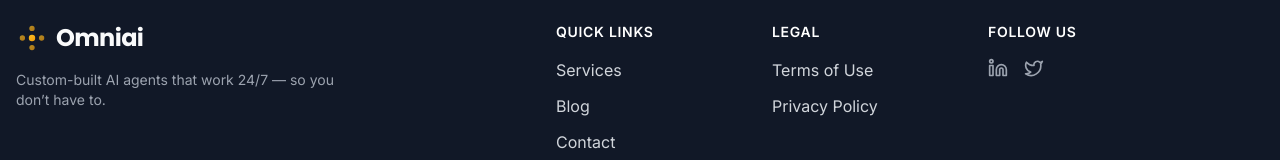
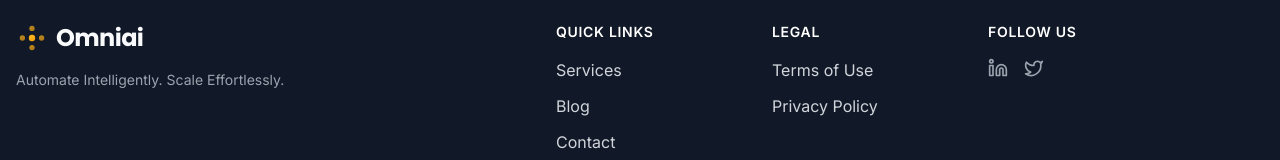
Before and after one commit to Tobiloba00/omniai-site, a Next.js app: page / in a window 1280 px wide. Shown: the part 5614-5774 px from the top of the page. Built offline with nearby package versions, Linux system fonts and the light colour scheme.

Commit message:
Update footer.tsx
Fix hydration error in footer motto

```diff
--- a/src/components/layout/footer.tsx
+++ b/src/components/layout/footer.tsx
@@ -31,9 +31,9 @@ export function Footer() {
             <Link href="/" className="mb-4 inline-block">
               <Logo lightText />
             </Link>
-            <p className="text-sm text-gray-400 max-w-xs">
-              Custom-built AI agents that work 24/7 — so you don’t have to.
-            </p>
+           <p className="text-sm text-gray-400 max-w-xs">
+  Automate Intelligently. Scale Effortlessly.
+</p>
           </div>
 
           <div className="md:col-span-2 lg:col-span-2">
```
